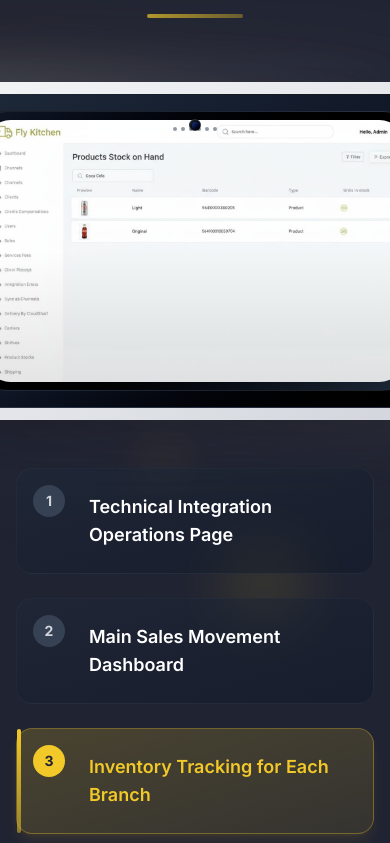
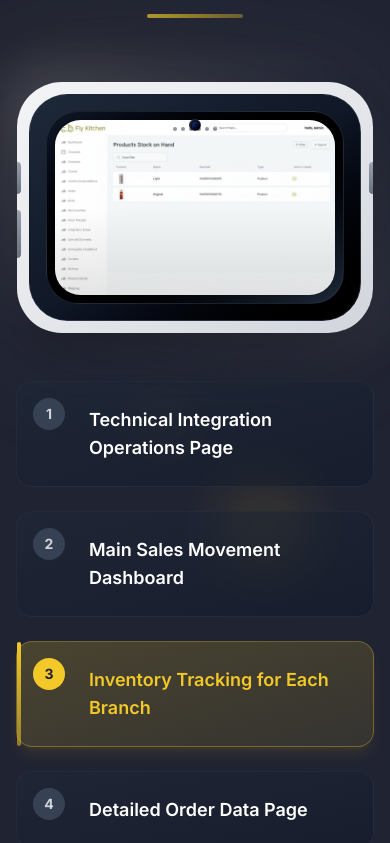
Before and after one commit to Yussif20/fly-kitchen, a Next.js app: page /contact in a window 390 px wide. Shown: the part 5841-6684 px from the top of the page. Built offline with nearby package versions, Linux system fonts and the light colour scheme.

Commit message:
fixing the tab being sqooshed on small screens

```diff
--- a/sections/TechFeatures.tsx
+++ b/sections/TechFeatures.tsx
@@ -86,8 +86,8 @@ export default function TechFeatures() {
                 <div className="relative bg-gradient-to-br from-gray-800 via-gray-900 to-black rounded-[2.4rem] p-4 border border-gray-600/30">
                   {/* Bezel/Frame */}
                   <div className="relative bg-gradient-to-br from-gray-900 via-black to-gray-800 rounded-[2rem] p-2 border border-gray-700/50">
-                    {/* Screen Area - Much Larger */}
-                    <div className="relative bg-black rounded-[1.6rem] overflow-hidden aspect-[16/10] w-[420px] sm:w-[500px] lg:w-[580px]">
+                    {/* Screen Area - Responsive with minimum screen width for small screens only */}
+                    <div className="relative bg-black rounded-[1.6rem] overflow-hidden aspect-[16/10] w-full min-w-[280px] sm:w-[500px] lg:w-[580px]">
                       {/* Screen Content */}
                       <div className="absolute inset-0 bg-gradient-to-br from-gray-900 to-black">
                         <Image
```
